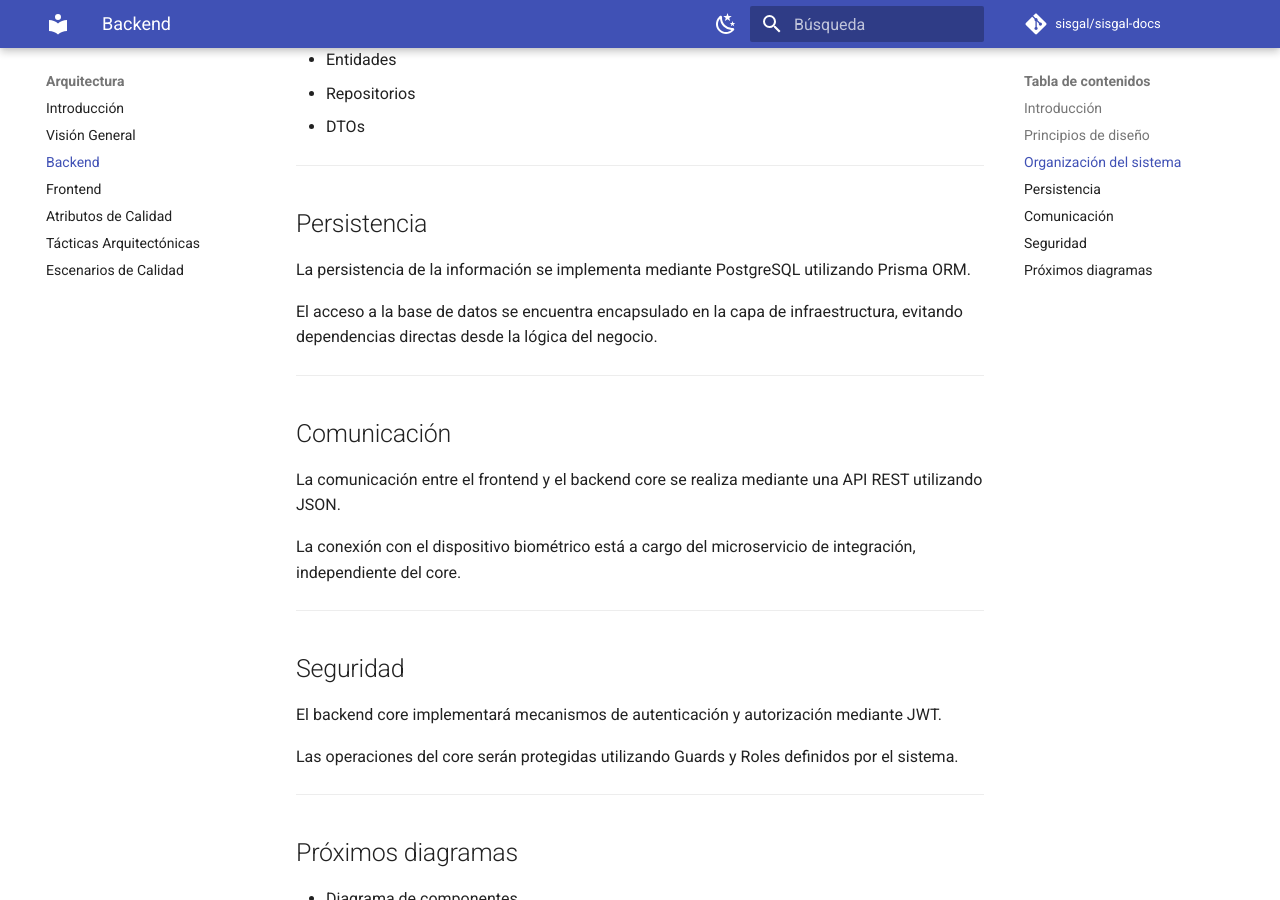
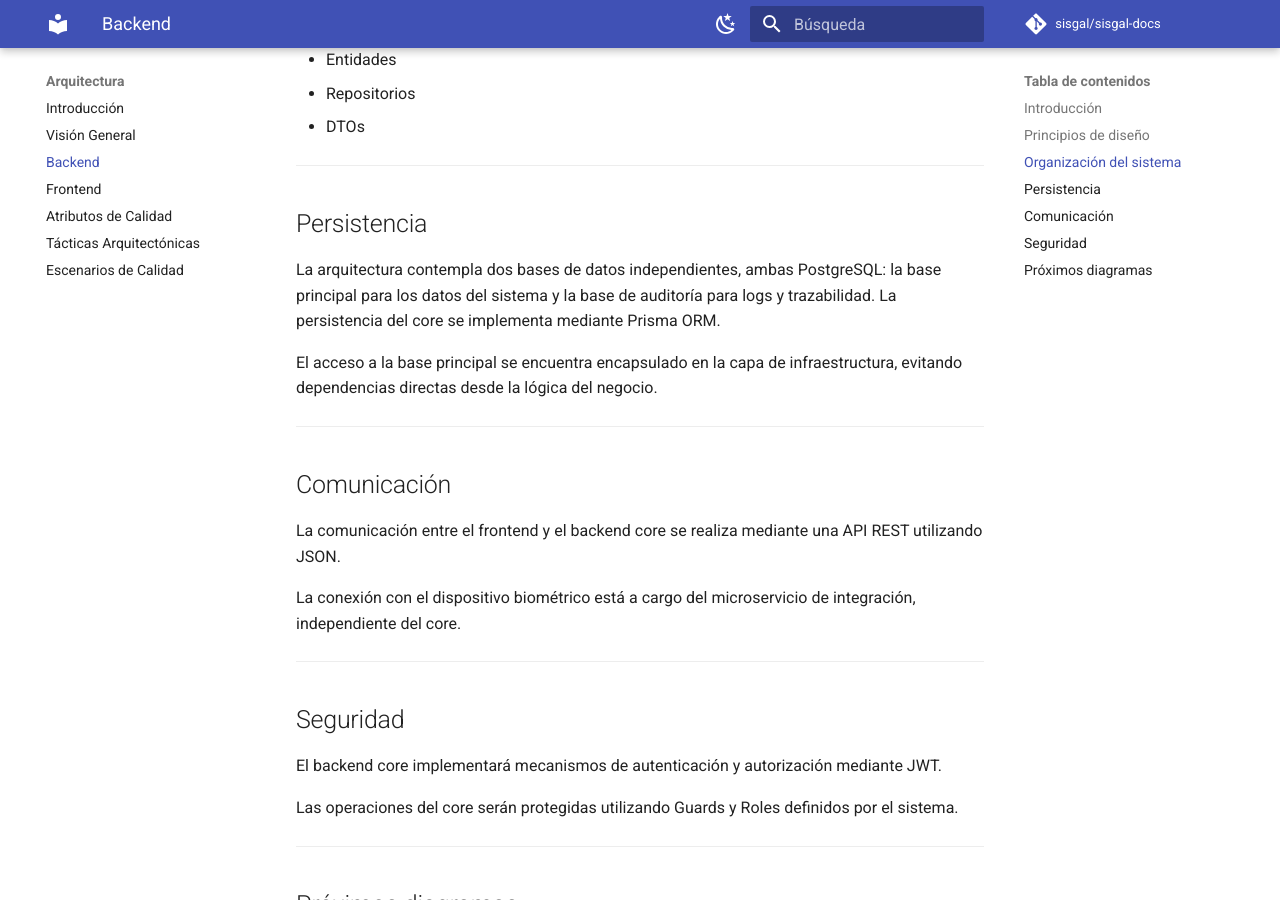
Before and after one commit to sisgal-platform/sisgal-docs, an MkDocs documentation site: the page built from docs/architecture/backend.md, in a window 1280 px wide and 900 px high, scrolled down 1406 px. Built offline with MkDocs 1.6.1 and Material for MkDocs 9.7.7, drawn with Linux system fonts in a browser that asks for light colours; comment, search, counter and statistics services are not loaded.

Commit message:
docs: document separate PostgreSQL audit database

```diff
--- a/docs/architecture/backend.md
+++ b/docs/architecture/backend.md
@@ -50,9 +50,9 @@ Cada módulo contiene sus propios:
 
 ## Persistencia
 
-La persistencia de la información se implementa mediante PostgreSQL utilizando Prisma ORM.
+La arquitectura contempla dos bases de datos independientes, ambas PostgreSQL: la base principal para los datos del sistema y la base de auditoría para logs y trazabilidad. La persistencia del core se implementa mediante Prisma ORM.
 
-El acceso a la base de datos se encuentra encapsulado en la capa de infraestructura, evitando dependencias directas desde la lógica del negocio.
+El acceso a la base principal se encuentra encapsulado en la capa de infraestructura, evitando dependencias directas desde la lógica del negocio.
 
 ---
 
```
